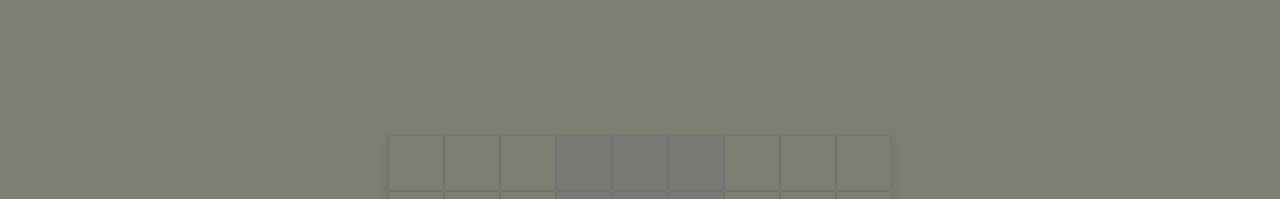
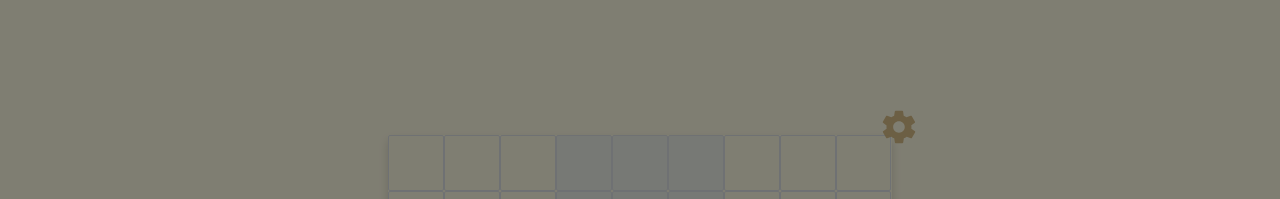
Before and after one commit to ykekre/sudoku, a website built with webpack: page src/template.html in a window 1280 px wide. Shown: the top 199 px of the page. Built offline with nearby package versions, Linux system fonts and the light colour scheme; a script that the page names is missing.

Commit message:
fix typo in grid.scss which was causing settings button to hide

```diff
--- a/src/resources/sass/components/_grid.scss
+++ b/src/resources/sass/components/_grid.scss
@@ -18,7 +18,7 @@
       display: flex;
       position: relative;
 
-      bo svg {
+      svg {
         width: 5vh;
         height: 5vh;
         position: absolute;
```
